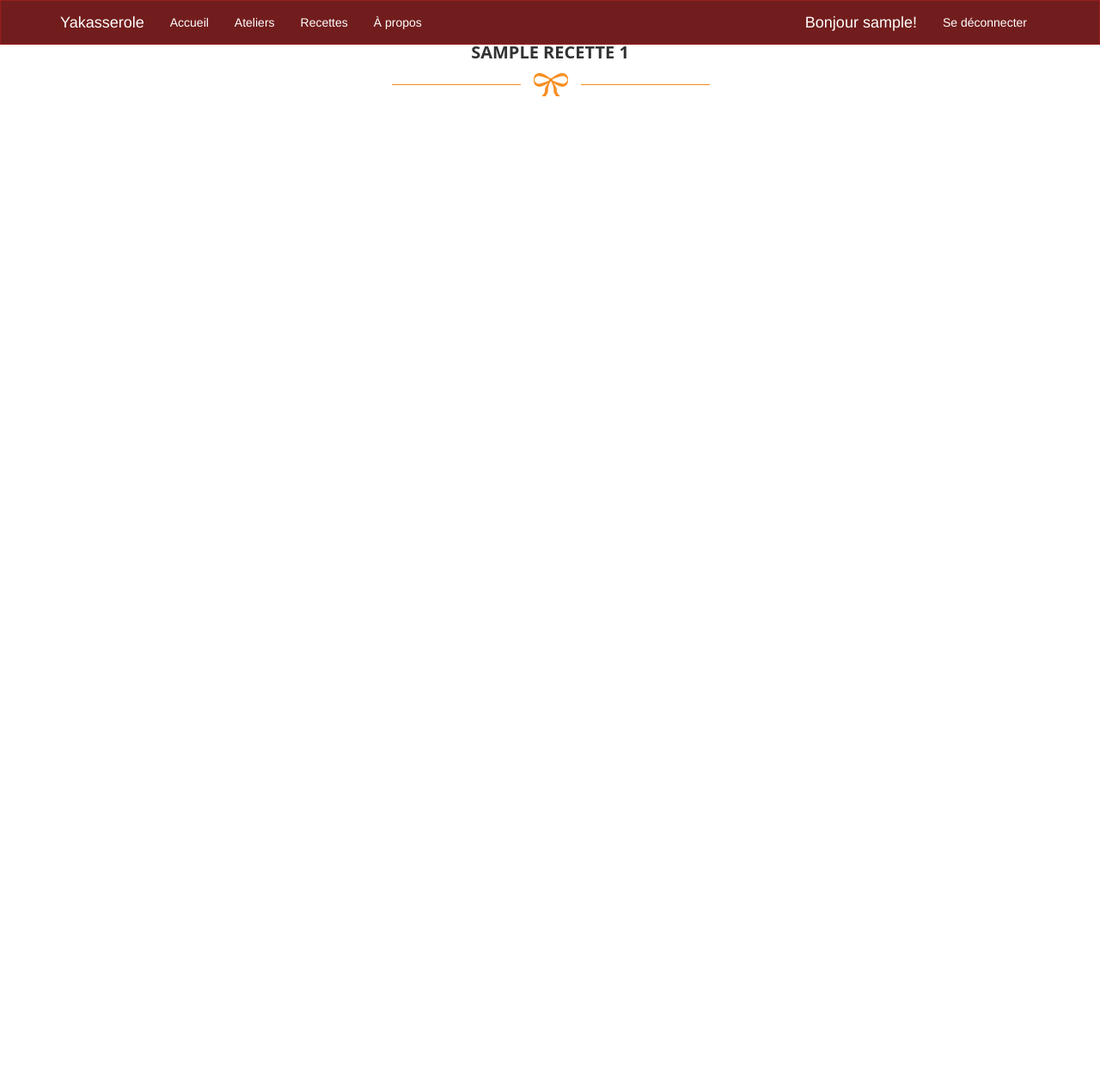
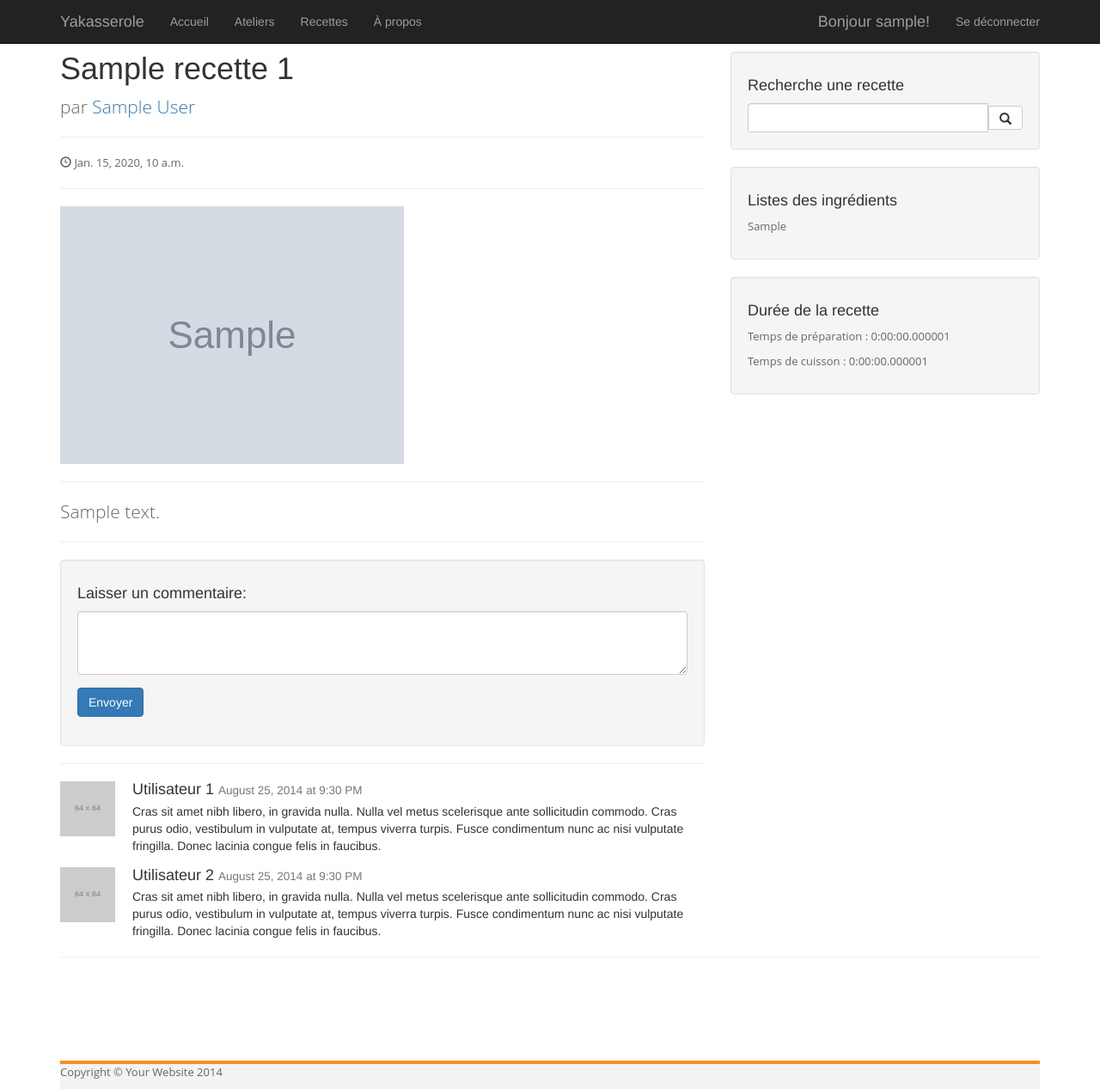
Before and after one commit to Mitoko/Yakasserole, a Django app: page /recettes/1/ in a window 1280 px wide. Shown: the whole page at 86% size. Before the commit the page ends 112 px from the top, so only its background shows below. Run offline with Django 3.2, Linux system fonts and the light colour scheme; a user stored in the database is signed in; tables that the repository leaves empty hold one stand-in row (values such as "Sample post"); grey boxes marked "Sample" are stand-in pictures; grey boxes labelled with a size stand in for pictures from a placeholder-image service; some libraries are stand-ins or nearby versions.

Commit message:
Add recipe page

```diff
--- a/Yakaserver/app/templates/app/recipe.html
+++ b/Yakaserver/app/templates/app/recipe.html
@@ -2,23 +2,169 @@
 {% block content %}
 {% load static from staticfiles %}
 
-<div class="container body-content">
-    &nbsp;
-    <div class="row">
-        <div class="col-md-12">
+{% for recipe in recipes %}
 
-            <div class="heading-section">
-              {% if recipes %}
-                {% for recipe in recipes %}
-                <h2>{{recipe.nom}} {{recipe.pk}}</h2>
-                {% endfor %}
-                {% else %}
-    <h3 class='error'>Please enter a valid UID</h3>
-    {% endif %}
-                <img src="{% static "app/images/under-heading.png" %}" alt="" />
+<head>
+
+    <meta charset="utf-8">
+    <meta http-equiv="X-UA-Compatible" content="IE=edge">
+    <meta name="viewport" content="width=device-width, initial-scale=1">
+    <meta name="description" content="">
+    <meta name="author" content="">
+
+    <title>Blog Post - Start Bootstrap Template</title>
+
+    <!-- Bootstrap Core CSS -->
+    <link href="css/bootstrap.min.css" rel="stylesheet">
+
+    <!-- Custom CSS -->
+    <link href="css/blog-post.css" rel="stylesheet">
+
+    <!-- HTML5 Shim and Respond.js IE8 support of HTML5 elements and media queries -->
+    <!-- WARNING: Respond.js doesn't work if you view the page via file:// -->
+    <!--[if lt IE 9]>
+        <script src="https://oss.maxcdn.com/libs/html5shiv/3.7.0/html5shiv.js"></script>
+        <script src="https://oss.maxcdn.com/libs/respond.js/1.4.2/respond.min.js"></script>
+    <![endif]-->
+
+</head>
+
+<body>
+
+
+    <!-- Page Content -->
+    <div class="container">
+        &nbsp;
+        <div class="row">
+
+            <!-- Blog Post Content Column -->
+            <div class="col-lg-8">
+                <h1>{{recipe.nom}} {{recipe.pk}}</h1>
+                <p class="lead">par <a href="#">{{recipe.user.first_name}} {{recipe.user.last_name}}</a></p>
+
+                <hr>
+
+                <!-- Date/Time -->
+                <p><span class="glyphicon glyphicon-time"></span> {{recipe.creation_date}}</p>
+
+                <hr>
+
+                <!-- Preview Image -->
+                <img class="img-responsive" src={{ recipe.picture }} alt="">
+
+
+                <hr>
+
+                <!-- Post Content -->
+                <p class="lead">{{ recipe.recetteDetail }}</p>
+
+                <hr>
+
+                <!-- Blog Comments -->
+
+                <!-- Comments Form -->
+                <div class="well">
+                    <h4>Laisser un commentaire:</h4>
+                    <form role="form">
+                        <div class="form-group">
+                            <textarea class="form-control" rows="3"></textarea>
+                        </div>
+                        <button type="submit" class="btn btn-primary">Envoyer</button>
+                    </form>
+                </div>
+
+                <hr>
+
+                <!-- Posted Comments -->
+
+                <!-- Comment -->
+                <div class="media">
+                    <a class="pull-left" href="#">
+                        <img class="media-object" src="http://placehold.it/64x64" alt="">
+                    </a>
+                    <div class="media-body">
+                        <h4 class="media-heading">Utilisateur 1
+                            <small>August 25, 2014 at 9:30 PM</small>
+                        </h4>
+                        Cras sit amet nibh libero, in gravida nulla. Nulla vel metus scelerisque ante sollicitudin commodo. Cras purus odio, vestibulum in vulputate at, tempus viverra turpis. Fusce condimentum nunc ac nisi vulputate fringilla. Donec lacinia congue felis in faucibus.
+                    </div>
+                </div>
+
+                <!-- Comment -->
+                <div class="media">
+                    <a class="pull-left" href="#">
+                        <img class="media-object" src="http://placehold.it/64x64" alt="">
+                    </a>
+                    <div class="media-body">
+                        <h4 class="media-heading">Utilisateur 2
+                            <small>August 25, 2014 at 9:30 PM</small>
+                        </h4>
+                        Cras sit amet nibh libero, in gravida nulla. Nulla vel metus scelerisque ante sollicitudin commodo. Cras purus odio, vestibulum in vulputate at, tempus viverra turpis. Fusce condimentum nunc ac nisi vulputate fringilla. Donec lacinia congue felis in faucibus.
+                    </div>
+                </div>
+
             </div>
+
+            <!-- Blog Sidebar Widgets Column -->
+            <div class="col-md-4">
+&nbsp;
+
+                <!-- Blog Search Well -->
+                <div class="well">
+                    <h4>Recherche une recette</h4>
+                    <div class="input-group">
+                        <input type="text" class="form-control">
+                        <span class="input-group-btn">
+                            <button class="btn btn-default" type="button">
+                                <span class="glyphicon glyphicon-search"></span>
+                        </button>
+                        </span>
+                    </div>
+                    <!-- /.input-group -->
+                </div>
+
+                <!-- Blog Categories Well -->
+                <div class="well">
+                    <h4>Listes des ingrédients</h4>
+                    <p> {{recipe.ingredients}} </p>
+                    <!-- /.row -->
+                </div>
+
+                <!-- Side Widget Well -->
+                <div class="well">
+                    <h4>Durée de la recette</h4>
+                    <p>Temps de préparation : {{recipe.cuisson}}</p>
+                    <p>Temps de cuisson : {{recipe.preparation}}</p>
+                </div>
+
+            </div>
+
         </div>
+        <!-- /.row -->
+
+        <hr>
+
+        <!-- Footer -->
+        <footer>
+            <div class="row">
+                <div class="col-lg-12">
+                    <p>Copyright &copy; Your Website 2014</p>
+                </div>
+            </div>
+            <!-- /.row -->
+        </footer>
+
     </div>
-</div>
+    <!-- /.container -->
+
+    <!-- jQuery -->
+    <script src="js/jquery.js"></script>
+
+    <!-- Bootstrap Core JavaScript -->
+    <script src="js/bootstrap.min.js"></script>
+
+</body>
+
+{% endfor %}
 
 {% endblock %}
```
